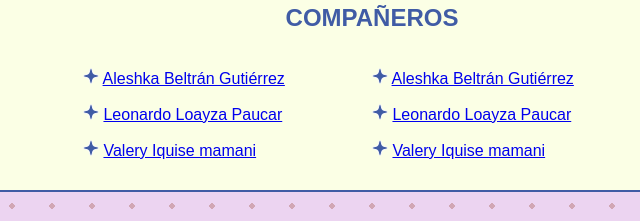
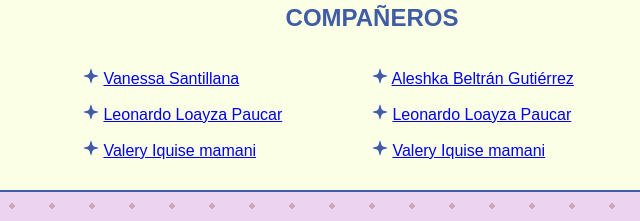
Before and after one commit to Mishell-Chandra/mishell-chandra.github.io, a plain HTML site: page index.html in a window 1280 px wide. Shown: the part 954-1175 px from the top of the page, 268-908 px from the left. Drawn offline with nearby package versions, Linux system fonts and the light colour scheme.

Commit message:
Update index.html

```diff
--- a/index.html
+++ b/index.html
@@ -464,7 +464,7 @@ border: solid 2px #405ca5;
           </div>
         <div style="flex: 1">
           <p><img class="star" src="icons/star.svg" alt="star-icon">
-        <a href="https://aleshka18.github.io/aleshkabeltran/" target="_blank">Aleshka Beltrán Gutiérrez</a></p>
+        <a href="https://aleshka18.github.io/aleshkabeltran/" target="_blank">Vanessa Santillana</a></p>
           <p><img class="star" src="icons/star.svg" alt="star-icon">
         <a href="https://leonardoloayza.github.io/" target="_blank">Leonardo Loayza Paucar</a></p>
           <p><img class="star" src="icons/star.svg" alt="star-icon">
```
